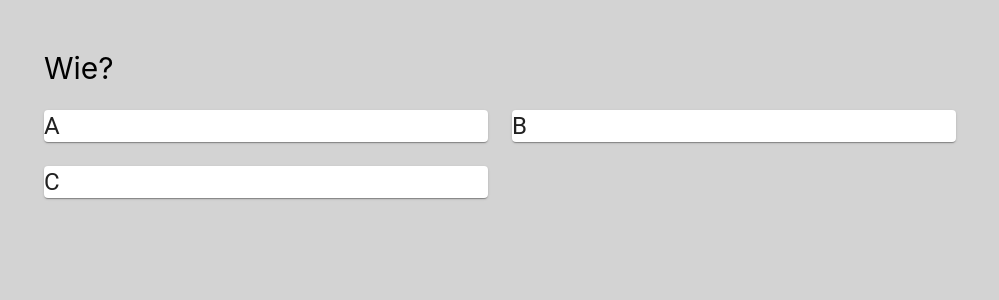
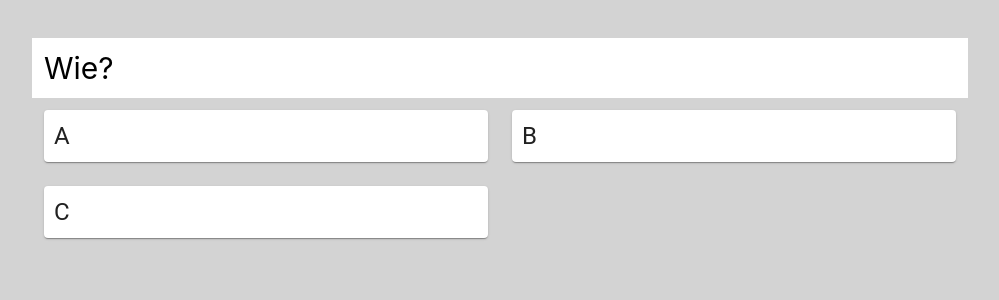
Before and after one commit to ingdas/hoofdstof, a React (Create React App) app: page / in a window 1280 px wide. Shown: the top 300 px of the page, without its empty margins (140-1139 px from the left). Built offline with nearby package versions, Linux system fonts and the light colour scheme.

Commit message:
question css

```diff
--- a/src/question/AnswerC.css
+++ b/src/question/AnswerC.css
@@ -1,2 +1,3 @@
 .card {
+    padding: 10px;
 }
--- a/src/question/QuestionC.css
+++ b/src/question/QuestionC.css
@@ -1,3 +1,4 @@
 .qTitle {
     font-size: 30px;
+    background-color: white;
 }
```
